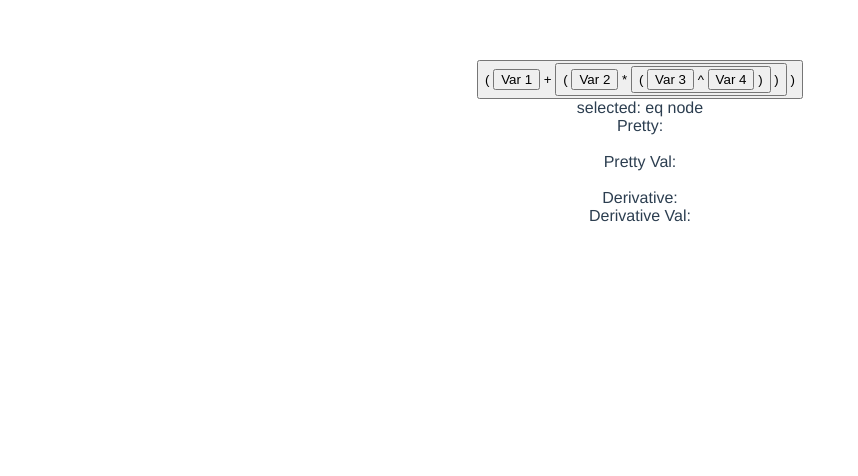
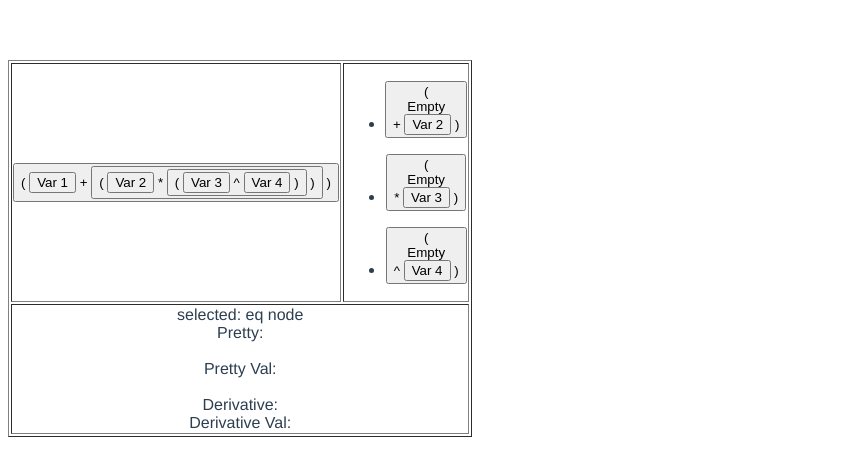
Before and after one commit to typeholes/mathole, a Vue app: page / in a window 1280 px wide. Shown: the top 476 px of the page, without its empty margins (0-858 px from the left). Built offline with nearby package versions, Linux system fonts and the light colour scheme.

Commit message:
moved view mapping to app level and made it dependent on the container so we can have mapping depend on location

```diff
--- a/src/components/App.vue
+++ b/src/components/App.vue
@@ -1,7 +1,7 @@
 <script setup>
 // This starter template is using Vue 3 <script setup> SFCs
 // Check out https://v3.vuejs.org/api/sfc-script-setup.html#sfc-script-setup
-import { ref } from 'vue'
+import { ref, provide } from 'vue'
 import Mathole from './Mathole.vue';
 import EqVar from "../js/EqVar.ts";
 import EqOp from "../js/EqOp.ts";
@@ -25,9 +25,18 @@ new EqOp(
   )
 );
 
-EqNode.viewMap[EqNode.component]=EqNodeView;
-EqNode.viewMap[EqVar.component]=EqVarView;
-EqNode.viewMap[EqOp.component]=EqOpView;
+var viewMaps = {}
+
+function addViewMap(containerId, key, value, maps=viewMaps) {
+  maps[containerId] ||= {};
+  maps[containerId][key]=value;
+}
+
+function getView(containerId, key, maps=viewMaps) { return maps[containerId][key]; }
+
+provide('addViewMap', addViewMap);
+provide('getView', getView);
+
 
 </script>
 
--- a/src/components/EqNodeView.vue
+++ b/src/components/EqNodeView.vue
@@ -7,7 +7,7 @@ defineProps({
 </script>
 
 <template>
-  <div> <H2>EqNode object found</H2></div>
+  <div> Empty </div>
 
 </template>
 
--- a/src/components/EqOpView.vue
+++ b/src/components/EqOpView.vue
@@ -2,19 +2,21 @@
 import EqNodeView from './EqNodeView.vue';
 import EqOpView  from './EqOpView.vue';
 import EqVarView from  './EqVarView.vue';
+import { inject } from  'vue'
 
 defineProps({
     src: null,
 })
 
+const getView = inject('getView');
 
 </script>
 
 <template>
-  <button v-on:click.self="$bubble('select-term',src)" > (
-    <component v-bind:is="src.left.resolveView()" :src="src.left" ></component>
+  <button> (
+    <component v-bind:is="getView(src.left.component)" :src="src.left" ></component>
     {{ src.op }}
-    <component v-bind:is="src.right.resolveView()" :src="src.right" ></component>
+    <component v-bind:is="getView(src.right.component)" :src="src.right" ></component>
     )
     </button>
 </template>
--- a/src/components/Equation.vue
+++ b/src/components/Equation.vue
@@ -4,50 +4,76 @@ import EqVar from "../js/EqVar.ts";
 import EqOp from "../js/EqOp.ts";
 import EqNode from "../js/EqNode.ts";
 import EqNodeView from './EqNodeView.vue';
-import EqOpView  from './EqOpView.vue';
-import EqVarView from  './EqVarView.vue';
+import EqOpView from './EqOpView.vue';
+import EqVarView from './EqVarView.vue';
 import displayExpr from "../js/mathUtil";
+import TermViewVue from "./TermView.vue";
 
-import {provide, ref, toRefs} from 'vue';
+import { provide, inject, ref, toRefs } from 'vue';
+import { string } from "mathjs";
 
 const props = defineProps({
-    root: null,
+    root: EqNode,
+    id: String,
 })
 
-const { root } = toRefs(props);
+const { root, id } = toRefs(props);
 
 var selected = ref(new EqNode());
 
-
-function handleSelection (e, l_root=root, l_selected=selected) {
+function handleSelection(e, l_root = root, l_selected = selected) {
     selected.value = e;
     var val = l_root.value;
     if (root) displayExpr(val.eqString(), val.valString(e.eqString()), e.eqString());
 }
 
+const appGetView = inject('getView');
+const appAddViewMap = inject('addViewMap');
+
+appAddViewMap(id.value, EqNode.component,EqNodeView);
+appAddViewMap(id.value, EqVar.component,EqVarView);
+appAddViewMap(id.value, EqOp.component,EqOpView);
+
+function getView(componentId) { return appGetView(id.value, componentId); }
+
 provide('handleSelection', handleSelection);
-provide('selected', selected);
-provide('root','root');
+provide('viewMapKey', id);
+provide('getView', getView);
 
 
 </script>
 
 <template>
-   <div>
-       <eq-op-view :src="root"></eq-op-view>
-       <component v-bind:is="root.component" :src="root" v-on:select-term="handleSelection" ></component>
-     <div> selected: {{ selected.eqString() }} <br>
-     <!-- <div> selected: {{ selected }} <br> -->
-       Pretty: <div id="pretty"></div> <br>
-       Pretty Val: <div id="pretty-val"></div> <br>
-       Derivative: <div id="derivative"></div>
-       Derivative Val: <div id="derivative-val"></div>
-     </div>
-   </div>
+    <table border="1">
+        <tr>
+            <td>
+                <component :is="EqOpView" :src="root"></component>
+            </td>
+            <td>
+                <TermViewVue></TermViewVue>
+            </td>
+        </tr>
+        <tr >
+            <td colspan="3">
+                <div>
+                    selected: {{ selected.eqString() }}
+                    <br />
+                    <!-- <div> selected: {{ selected }} <br> -->
+                    Pretty:
+                    <div id="pretty"></div>
+                    <br />Pretty Val:
+                    <div id="pretty-val"></div>
+                    <br />Derivative:
+                    <div id="derivative"></div>Derivative Val:
+                    <div id="derivative-val"></div>
+                </div>
+            </td>
+        </tr>
+    </table>
 </template>
 
 <style scoped>
 a {
-  color: #42b983;
+    color: #42b983;
 }
 </style>
--- a/src/components/Mathole.vue
+++ b/src/components/Mathole.vue
@@ -17,7 +17,7 @@ const count = ref(0)
 <template>
 
   <!-- <h1>{{ root }}</h1> -->
-  <Equation :root="root"></Equation>
+  <Equation :root="root" id="equation"></Equation>
 
 </template>
 
--- /dev/null
+++ b/src/components/TermView.vue
@@ -0,0 +1,52 @@
+<script setup>
+
+import EqVar from "../js/EqVar.ts";
+import EqOp from "../js/EqOp.ts";
+import EqNode from "../js/EqNode.ts";
+import EqNodeView from './EqNodeView.vue';
+import EqOpView  from './EqOpView.vue';
+import EqVarView from  './EqVarView.vue';
+import displayExpr from "../js/mathUtil";
+
+import {provide, ref, toRefs} from 'vue';
+
+const props = defineProps({
+    root: null,
+})
+
+const { root } = toRefs(props);
+
+var selected = ref(new EqNode());
+
+const terms = [
+    new EqOp( new EqNode(), "+", new EqVar("Var 2", "var2", 3) ),
+    new EqOp( new EqNode(), "*", new EqVar("Var 3", "var3", 5) ),
+    new EqOp( new EqNode(), "^", new EqVar("Var 4", "var4", 7) ),
+];
+
+function handleSelection (e, l_root=root, l_selected=selected) {
+    selected.value = e;
+    var val = l_root.value;
+    if (root) displayExpr(val.eqString(), val.valString(e.eqString()), e.eqString());
+}
+
+provide('handleSelection', handleSelection);
+provide('selected', selected);
+provide('root','root');
+
+
+</script>
+
+<template>
+   <div>
+     <ul v-for="term in terms">
+         <li><eq-op-view :src="term"></eq-op-view></li>
+     </ul>
+   </div>
+</template>
+
+<style scoped>
+a {
+  color: #42b983;
+}
+</style>
--- a/src/js/EqNode.ts
+++ b/src/js/EqNode.ts
@@ -1,6 +1,5 @@
 export default
 class EqNode {
-    static viewMap =  {};
     static component = 'eq-node-view';
     component: string;
 
@@ -10,9 +9,6 @@ class EqNode {
 
     eqString() { return "eq node"; }
 
-    valString(excludes) { return "eq node val"; }
+    valString(excludes: [string]) { return "eq node val"; }
 
-    resolveView() {
-        return EqNode.viewMap[this.component];
-    }
 }
--- a/src/js/EqOp.ts
+++ b/src/js/EqOp.ts
@@ -20,6 +20,8 @@ class EqOp extends EqNode {
 
     eqString() { return '(' + this.left.eqString() + ' ' + this.op + ' ' + this.right.eqString() + ')'; }
 
-    valString(excludes) { return '(' + this.left.valString(excludes) + ' ' + this.op + ' ' + this.right.valString(excludes) + ')'; }
+    valString(excludes: [string]) { return '(' + this.left.valString(excludes) + ' ' + this.op + ' ' + this.right.valString(excludes) + ')'; }
+
+    replaceLeft(left: { left: EqNode; }) { return new EqOp ( left.left, this.op, this.right); }
 
 }
--- a/src/js/EqVar.ts
+++ b/src/js/EqVar.ts
@@ -21,7 +21,7 @@ class EqVar  extends EqNode {
 
     eqString() { return this.varName; }
 
-    valString(excludes) {
+    valString(excludes: [string]) {
         if ( excludes.includes(this.varName)) {
             return this.varName;
         } else {
--- a/src/js/mathUtil.js
+++ b/src/js/mathUtil.js
@@ -41,7 +41,7 @@ function displayExpr(expr, valExpr, selectedVar) {
   const partPromises = parts.map( (part) => {
     var el = document.getElementById(part.id);
     var tex = part.toTex();
-    return MathJax.tex2chtmlPromise(tex, { em: 64, ex: 16, display: false, scale: 5 }).then(
+    return MathJax.tex2chtmlPromise(tex, { em: 64, ex: 16, display: false, scale: 2 }).then(
     nodeHtml => {
       el.innerHTML = '';
       el.appendChild(nodeHtml);
```
